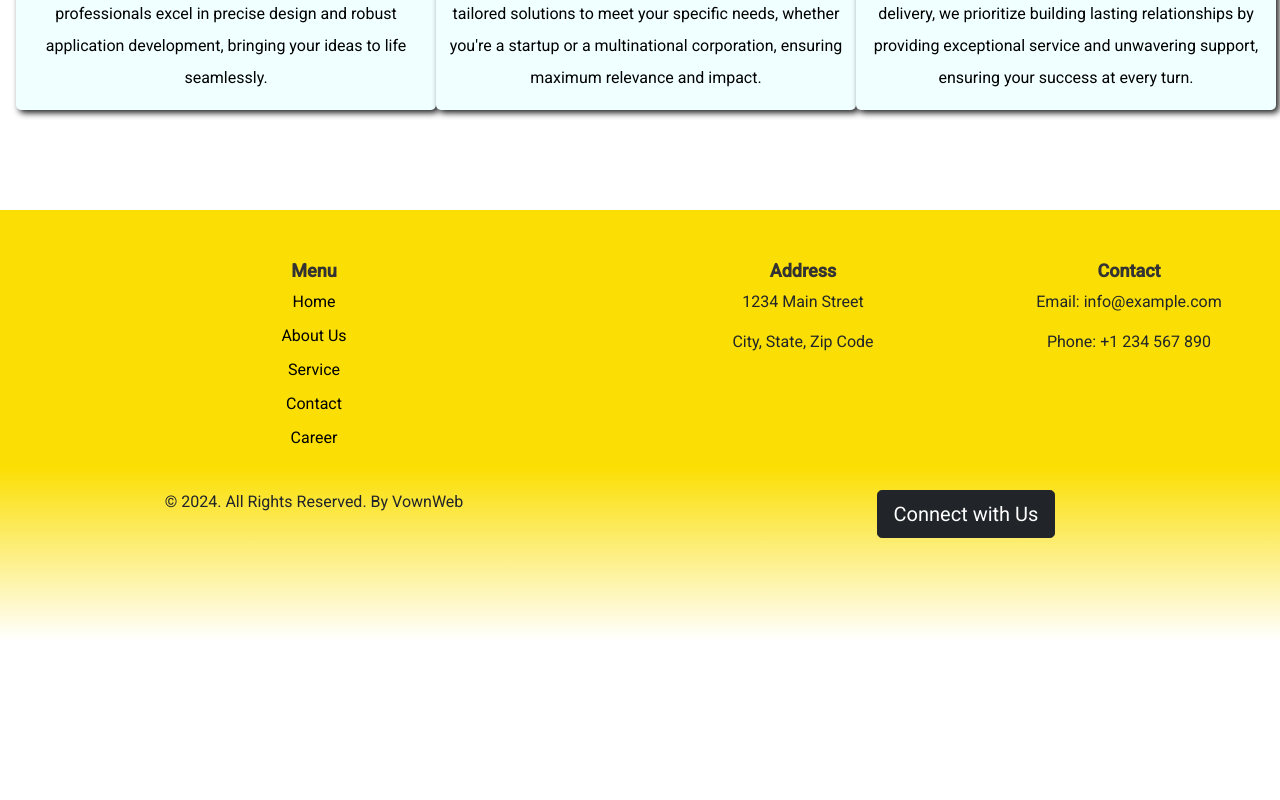
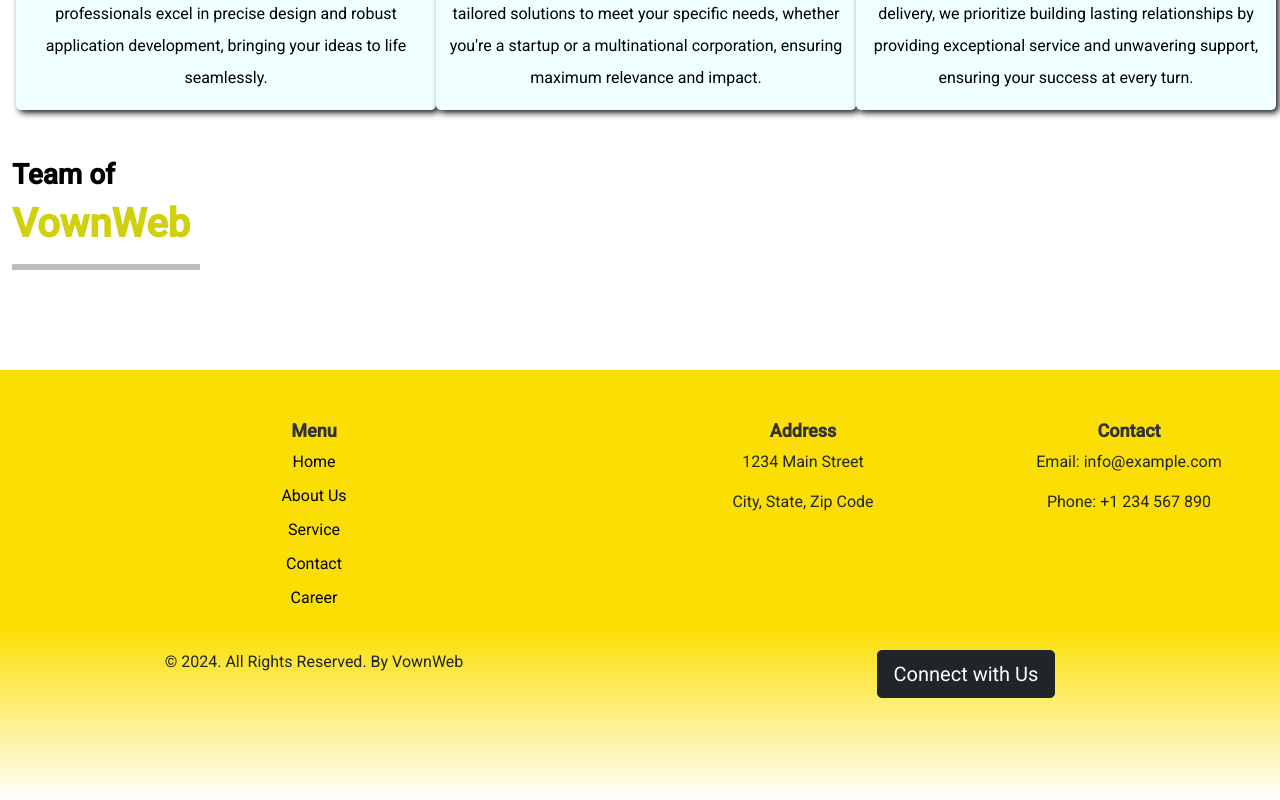
Before and after one commit to ajmalsabith/ownsite-vownweb, an Angular app in the folder frontend/ownsite/: page /about in a window 1280 px wide. Shown: the part 1102-1902 px from the top of the page. Before the commit the page ends 1742 px from the top, so only its background shows below. Built offline with nearby package versions, Linux system fonts and the light colour scheme.

Commit message:
aboutus5

```diff
--- a/frontend/ownsite/src/app/user/components/about/about.component.html
+++ b/frontend/ownsite/src/app/user/components/about/about.component.html
@@ -41,4 +41,7 @@
             </div>
          </div>
     </div>
+    <div class="container-fluid mt-5">
+        <h1 class="text-cont mt-5"> <h3 class="text-h5">Team of</h3>VownWeb</h1><hr class="hr-cont-2">
+    </div>
 </div>
```
Also changed, not shown: frontend/ownsite/src/assets/DALL·E 2024-02-23 12.07.01 - Create a wide, full-screen width banner with a polished and modern design for an IT company, showcasing a white and light-themed aesthetic. This banne.webp (deleted), frontend/ownsite/src/assets/on-site-appliances-repair-handyman-logo.png (deleted).
